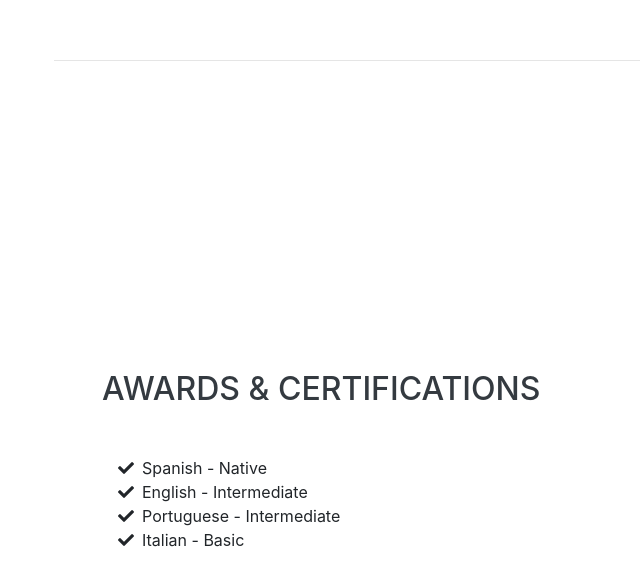
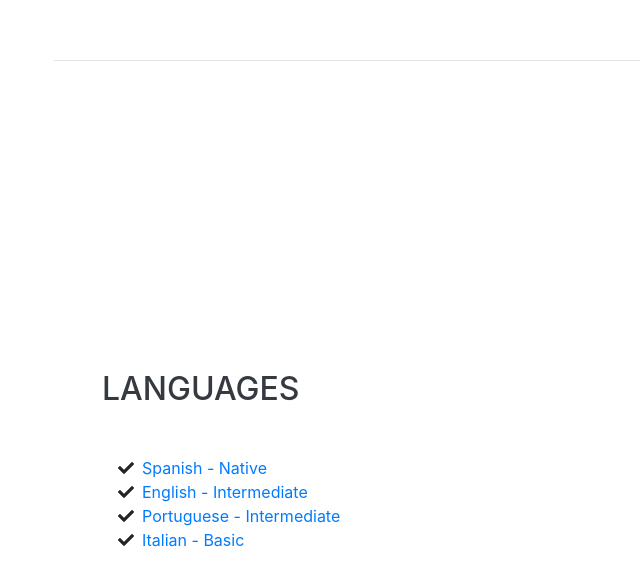
Before and after one commit to adlpaf/adlpaf.github.io, a website with bundled scripts: page index.html in a window 1280 px wide. Shown: the part 4237-4822 px from the top of the page, without its empty margins (218-858 px from the left). Built offline with nearby package versions, Linux system fonts and the light colour scheme; a web font is replaced by a local one.

Commit message:
Adding languages skill links

```diff
--- a/index.html
+++ b/index.html
@@ -254,20 +254,20 @@
 
     <section class="resume-section p-3 p-lg-5 d-flex align-items-center" id="awards">
       <div class="w-100">
-        <h2 class="mb-5">Awards &amp; Certifications</h2>
+        <h2 class="mb-5">Languages</h2>
         <ul class="fa-ul mb-0">
           <li>
-            <i class="fa-li fa fa-check"></i>
-            Spanish - Native</li>
+            <i class="fa-li fa fa-check"></i><a href="https://adlpaf.github.io/es">
+            Spanish - Native</a></li>
           <li>
-            <i class="fa-li fa fa-check"></i>
-            English - Intermediate</li>
+            <i class="fa-li fa fa-check"></i><a href="https://adlpaf.github.io/">
+            English - Intermediate</a></li>
           <li>
-            <i class="fa-li fa fa-check"></i>
-            Portuguese - Intermediate</li>
+            <i class="fa-li fa fa-check"></i><a href="https://adlpaf.github.io/pt">
+            Portuguese - Intermediate</a></li>
           <li>
-            <i class="fa-li fa fa-check"></i>
-            Italian - Basic</li>
+            <i class="fa-li fa fa-check"></i><a href="https://adlpaf.github.io/it">
+            Italian - Basic</a></li>
         </ul>
       </div>
     </section>
```
